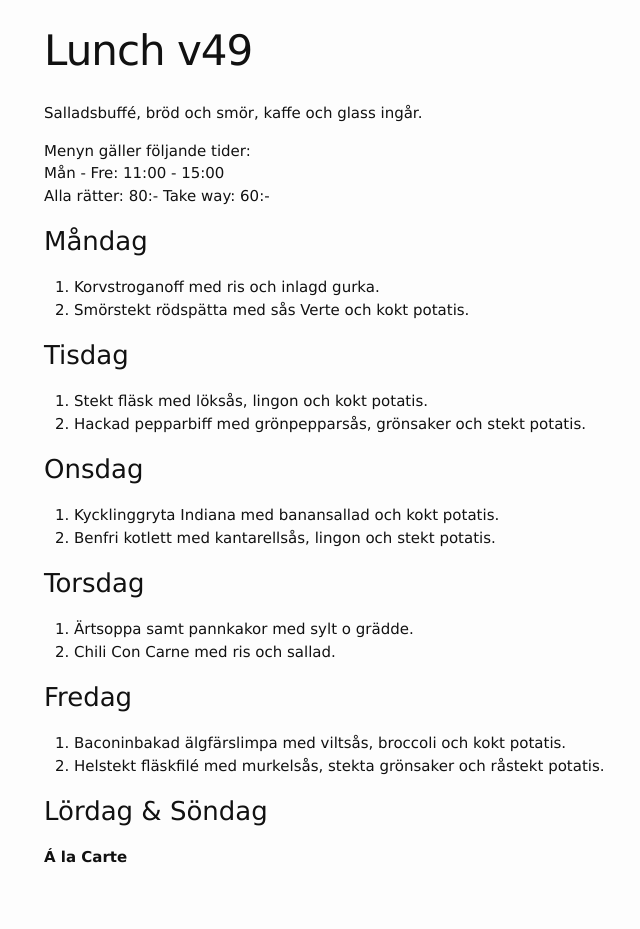
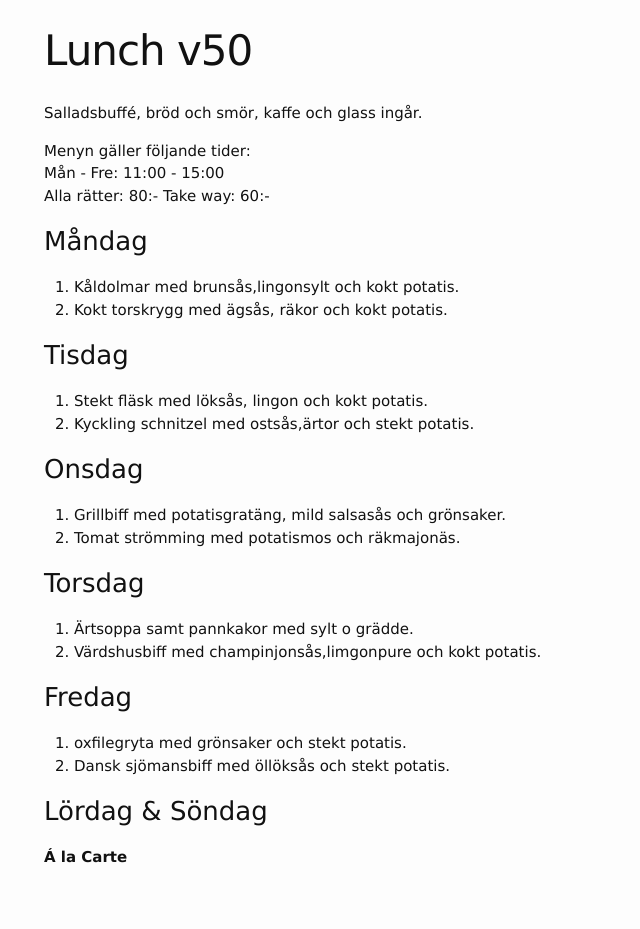
Before and after one commit to FarInn62/farinn62.github.io, a Jekyll site: the page built from lunch.md, in a window 1280 px wide. Shown: the whole page, without its empty margins (226-866 px from the left). Built offline with Jekyll 4.4.1, drawn with Linux system fonts in a browser that asks for light colours.

Commit message:
Update lunch.md

```diff
--- a/lunch.md
+++ b/lunch.md
@@ -1,6 +1,6 @@
 ---
 layout: foodmenu
-title: Lunch v49
+title: Lunch v50
 permalink: /lunch/
 published: true
 ---
@@ -12,29 +12,29 @@ Alla rätter: 80:- Take way: 60:-
 
 ### Måndag
 
-1. Korvstroganoff med ris och inlagd gurka.
-2. Smörstekt rödspätta med sås Verte och kokt potatis.
+1. Kåldolmar med brunsås,lingonsylt och kokt potatis.
+2. Kokt torskrygg med ägsås, räkor och kokt potatis.
 
 ### Tisdag
 
 1. Stekt fläsk med löksås, lingon och kokt potatis.
-2. Hackad pepparbiff med grönpepparsås, grönsaker och stekt potatis.
+2. Kyckling schnitzel med ostsås,ärtor och stekt potatis.
 
 ### Onsdag
 
-1. Kycklinggryta Indiana med banansallad och kokt potatis.
-2. Benfri kotlett med kantarellsås, lingon och stekt potatis.
+1. Grillbiff med potatisgratäng, mild salsasås och grönsaker.
+2. Tomat strömming med potatismos och räkmajonäs.
 
 ### Torsdag
 
 1. Ärtsoppa samt pannkakor med sylt o grädde.
-2. Chili Con Carne med ris och sallad.
+2. Värdshusbiff med champinjonsås,limgonpure och kokt potatis.
 
 
 ### Fredag
 
-1. Baconinbakad älgfärslimpa med viltsås, broccoli och kokt potatis.
-2. Helstekt fläskfilé med murkelsås, stekta grönsaker och råstekt potatis.
+1. oxfilegryta med grönsaker och stekt potatis.
+2. Dansk sjömansbiff med öllöksås och stekt potatis.
 
 
 ### Lördag & Söndag
```
